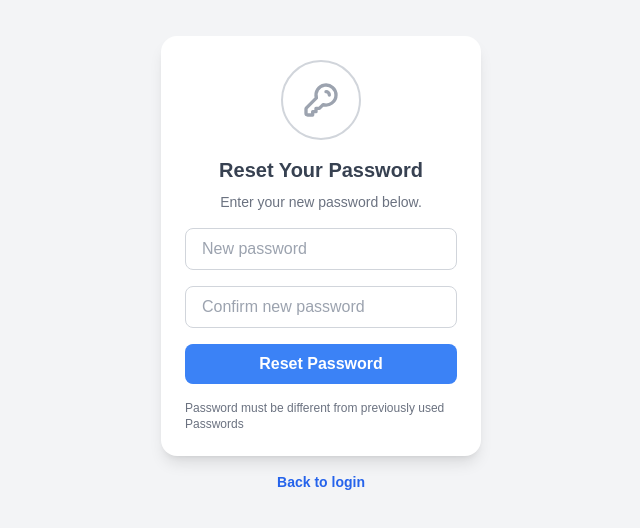
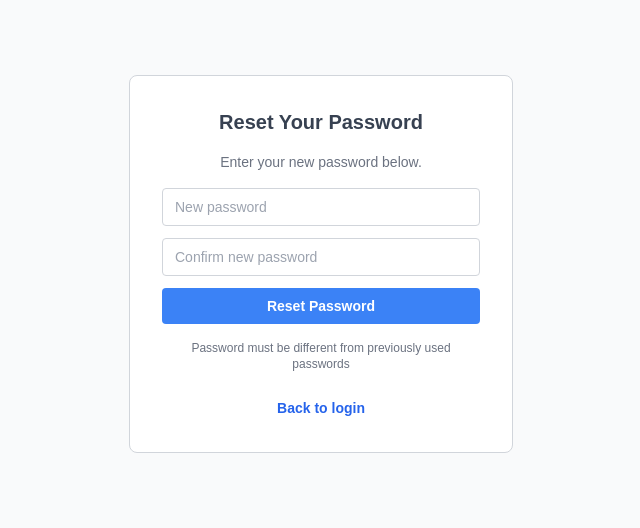
Before and after one commit to settivishal/Zine, a Next.js app in the folder frontend/: page /reset-password in a window 1280 px wide. Shown: the part 136-664 px from the top of the page, without its empty margins (319-959 px from the left). Built offline with nearby package versions, Linux system fonts and the light colour scheme.

Commit message:
forgot-page UI change

```diff
--- a/frontend/src/app/forgot/page.jsx
+++ b/frontend/src/app/forgot/page.jsx
@@ -1,16 +1,41 @@
 "use client";
 
 import { useState } from 'react';
+import Image from "next/image";
+import myImg from "../../../public/zine.png";
 
 export default function ForgotPassword() {
   const [email, setEmail] = useState('');
   const [message, setMessage] = useState(null);
   const [isError, setIsError] = useState(false);
 
+  // Email validation regex
+  const validateEmail = (email) => {
+    const emailRegex = /^[a-zA-Z0-9._%+-]+@[a-zA-Z0-9.-]+\.[a-zA-Z]{2,}$/;
+    return emailRegex.test(email);
+  };
+
   const handleSendLoginLink = async () => {
+    // Clear any existing messages
+    setMessage(null);
+
+    // Validate email
+    if (!email) {
+      setMessage("Please enter your email address.");
+      setIsError(true);
+      return;
+    }
+
+    // Check if email is valid
+    if (!validateEmail(email)) {
+      setMessage("Please enter a valid email address.");
+      setIsError(true);
+      return;
+    }
+
     try {
       const payload = {
-        email : email,
+        email: email,
       };
       const res = await fetch('http://localhost:8080/consumer/forgot_password', {
         method: 'POST',
@@ -36,26 +61,15 @@ export default function ForgotPassword() {
   };
 
   return (
-    <div className="min-h-screen bg-gray-50 flex flex-col items-center justify-center space-y-4">
-      <div className="w-full max-w-xs bg-white p-6 rounded-2xl shadow-lg">
-        <div className="flex flex-col items-center">
-          <div className="w-20 h-20 mb-4 rounded-full border-2 border-gray-300 flex items-center justify-center">
-            <svg
-              className="w-10 h-10 text-gray-400"
-              fill="none"
-              stroke="currentColor"
-              viewBox="0 0 24 24"
-            >
-              <path
-                strokeLinecap="round"
-                strokeLinejoin="round"
-                strokeWidth={2}
-                d="M12 15v2m0 0v2m0-2h2m-2 0H8m13 0a9 9 0 11-18 0 9 9 0 0118 0z"
-              />
-            </svg>
+    <div className="min-h-screen bg-gray-50 flex flex-col items-center justify-center">
+      {/* Main Card - with smaller max width */}
+      <div className="w-full max-w-sm bg-white border border-gray-300 rounded-lg p-8">
+        {/* Zine Logo */}
+        <div className="flex justify-center mb-6">
+          <Image src={myImg} width={70} height={70} alt="Zine" />
         </div>
 
-          <h2 className="text-xl font-semibold text-gray-700 mb-2">
+        <h2 className="text-xl font-semibold text-gray-700 mb-4 text-center">
           Trouble logging in?
         </h2>
 
@@ -63,42 +77,45 @@ export default function ForgotPassword() {
           Enter your email, and we'll send you a reset link.
         </p>
 
+        {message && (
+          <div
+            className={`mb-4 flex items-center justify-between ${isError
+              ? "bg-red-100 border border-red-400 text-red-700"
+              : "bg-green-100 border border-green-400 text-green-700"
+              } px-4 py-2 rounded text-sm`}
+          >
+            <span>{message}</span>
+            <button
+              onClick={() => setMessage(null)}
+              className="ml-4 font-bold focus:outline-none"
+            >
+              X
+            </button>
+          </div>
+        )}
+
         <input
           type="email"
           placeholder="Email address"
-            className="w-full px-4 py-2 text-gray-500 mb-4 border border-gray-300 rounded-lg focus:outline-none focus:ring-2 focus:ring-blue-500"
+          className="mb-3 w-full px-3 py-2 border border-gray-300 rounded text-sm text-black focus:outline-none focus:ring-1 focus:ring-gray-400"
           value={email}
           onChange={(e) => setEmail(e.target.value)}
         />
 
-          {message && (
-            <div className={`w-full p-3 mb-4 rounded-lg ${isError ? 'bg-red-100 text-red-700' : 'bg-green-100 text-green-700'}`}>
-              {message}
-            </div>
-          )}
-
         <button
-            className="w-full bg-blue-500 text-white py-2 rounded-lg font-semibold hover:bg-blue-600 transition"
+          type="button"
+          className="w-full bg-blue-500 text-white py-2 rounded font-semibold text-sm hover:bg-blue-600 transition"
           onClick={handleSendLoginLink}
         >
-            Send Login Link
+          Send Password Reset Link
         </button>
 
-          <button className="text-blue-500 text-sm mt-3 hover:underline">
-            Can't reset your password?
-          </button>
-
-          <div className="w-full flex items-center my-4">
-            <div className="flex-1 border-t border-gray-300"></div>
-            <span className="px-3 text-gray-400 text-sm">OR</span>
-            <div className="flex-1 border-t border-gray-300"></div>
+        <div className="mt-6 text-center">
+          <a href="/signin" className="text-sm text-blue-600 font-semibold hover:underline">
+            Back to login
+          </a>
         </div>
       </div>
     </div>
-
-      <a href="/login" className="text-sm text-blue-600 font-semibold hover:underline">
-        Back to login
-      </a>
-    </div>
   );
 }
--- a/frontend/src/app/reset-password/page.jsx
+++ b/frontend/src/app/reset-password/page.jsx
@@ -1,22 +1,29 @@
 "use client";
 
-import { useState } from 'react';
+import { useState, useEffect } from 'react';
 
 export default function ResetPassword() {
   const [password, setPassword] = useState('');
   const [confirmPassword, setConfirmPassword] = useState('');
   const [error, setError] = useState('');
   const [success, setSuccess] = useState('');
+  const [token, setToken] = useState('');
 
+  useEffect(() => {
+    // Moving the URLSearchParams to useEffect to avoid window is not defined error
     const urlParams = new URLSearchParams(window.location.search);
-    const token = urlParams.get('token');
-
-console.log(token); // d9f25de6a94be14c8c63c9a8a98f4ae85d21a7d290c600eef605a0be9e874878
-
+    const tokenParam = urlParams.get('token');
+    setToken(tokenParam);
+  }, []);
 
   const handleResetPassword = async () => {
     setError('');
     setSuccess('');
+
+    if (!password || !confirmPassword) {
+      setError('Please enter both password fields');
+      return;
+    }
 
     if (password !== confirmPassword) {
       setError('Passwords do not match');
@@ -25,8 +32,8 @@ console.log(token); // d9f25de6a94be14c8c63c9a8a98f4ae85d21a7d290c600eef605a0be9
 
     try {
       const payload = {
-        token : token,
-        password : password,
+        token: token,
+        password: password,
       };
 
       const response = await fetch('http://localhost:8080/consumer/reset_password', {
@@ -41,6 +48,9 @@ console.log(token); // d9f25de6a94be14c8c63c9a8a98f4ae85d21a7d290c600eef605a0be9
 
       if (response.ok) {
         setSuccess('Password reset successfully');
+        // Clear form after success
+        setPassword('');
+        setConfirmPassword('');
       } else {
         setError(data.message || 'Failed to reset password');
       }
@@ -50,26 +60,10 @@ console.log(token); // d9f25de6a94be14c8c63c9a8a98f4ae85d21a7d290c600eef605a0be9
   };
 
   return (
-    <div className="min-h-screen bg-gray-100 flex flex-col items-center justify-center space-y-4">
-      <div className="w-full max-w-xs bg-white p-6 rounded-2xl shadow-lg">
-        <div className="flex flex-col items-center">
-          <div className="w-20 h-20 mb-4 rounded-full border-2 border-gray-300 flex items-center justify-center">
-            <svg
-              className="w-10 h-10 text-gray-400"
-              fill="none"
-              stroke="currentColor"
-              viewBox="0 0 24 24"
-            >
-              <path
-                strokeLinecap="round"
-                strokeLinejoin="round"
-                strokeWidth={2}
-                d="M15 7a2 2 0 012 2m4 0a6 6 0 01-7.743 5.743L11 17H9v2H7v2H4a1 1 0 01-1-1v-2.586a1 1 0 01.293-.707l5.964-5.964A6 6 0 1121 9z"
-              />
-            </svg>
-          </div>
-
-          <h2 className="text-xl font-semibold text-gray-700 mb-2">
+    <div className="min-h-screen bg-gray-50 flex flex-col items-center justify-center">
+      {/* Main Card - with consistent width */}
+      <div className="w-full max-w-sm bg-white border border-gray-300 rounded-lg p-8">
+        <h2 className="text-xl font-semibold text-gray-700 mb-4 text-center">
           Reset Your Password
         </h2>
 
@@ -77,11 +71,34 @@ console.log(token); // d9f25de6a94be14c8c63c9a8a98f4ae85d21a7d290c600eef605a0be9
           Enter your new password below.
         </p>
 
+        {error && (
+          <div className="mb-4 flex items-center justify-between bg-red-100 border border-red-400 text-red-700 px-4 py-2 rounded text-sm">
+            <span>{error}</span>
+            <button
+              onClick={() => setError('')}
+              className="ml-4 font-bold focus:outline-none"
+            >
+              X
+            </button>
+          </div>
+        )}
+
+        {success && (
+          <div className="mb-4 flex items-center justify-between bg-green-100 border border-green-400 text-green-700 px-4 py-2 rounded text-sm">
+            <span>{success}</span>
+            <button
+              onClick={() => setSuccess('')}
+              className="ml-4 font-bold focus:outline-none"
+            >
+              X
+            </button>
+          </div>
+        )}
 
         <input
           type="password"
           placeholder="New password"
-            className="w-full text-gray-500 px-4 py-2 mb-4 border border-gray-300 rounded-lg focus:outline-none focus:ring-2 focus:ring-blue-500"
+          className="mb-3 w-full px-3 py-2 border border-gray-300 rounded text-sm text-black focus:outline-none focus:ring-1 focus:ring-gray-400"
           value={password}
           onChange={(e) => setPassword(e.target.value)}
         />
@@ -89,40 +106,29 @@ console.log(token); // d9f25de6a94be14c8c63c9a8a98f4ae85d21a7d290c600eef605a0be9
         <input
           type="password"
           placeholder="Confirm new password"
-            className="w-full text-gray-500 px-4 py-2 mb-4 border border-gray-300 rounded-lg focus:outline-none focus:ring-2 focus:ring-blue-500"
+          className="mb-3 w-full px-3 py-2 border border-gray-300 rounded text-sm text-black focus:outline-none focus:ring-1 focus:ring-gray-400"
           value={confirmPassword}
           onChange={(e) => setConfirmPassword(e.target.value)}
         />
 
-            {error && (
-            <div className="w-full p-3 mb-4 bg-red-100 text-red-700 rounded-lg">
-              {error}
-            </div>
-          )}
-
-          {success && (
-            <div className="w-full p-3 mb-4 bg-green-100 text-green-700 rounded-lg">
-              {success}
-            </div>
-          )}
-
         <button
-            className="w-full bg-blue-500 text-white py-2 rounded-lg font-semibold hover:bg-blue-600 transition"
+          type="button"
+          className="w-full bg-blue-500 text-white py-2 rounded font-semibold text-sm hover:bg-blue-600 transition"
           onClick={handleResetPassword}
         >
           Reset Password
         </button>
 
+        <div className="mt-4 text-xs text-gray-500 text-center">
+          <p>Password must be different from previously used passwords</p>
+        </div>
 
-          <div className="mt-4 text-xs text-gray-500">
-            <p>Password must be different from previously used Passwords</p>
+        <div className="mt-6 text-center">
+          <a href="/signin" className="text-sm text-blue-600 font-semibold hover:underline">
+            Back to login
+          </a>
         </div>
       </div>
     </div>
-
-      <a href="/landing" className="text-sm text-blue-600 font-semibold hover:underline">
-        Back to login
-      </a>
-    </div>
   );
 }
```
Lines whose indentation alone changed are shown as unchanged.
